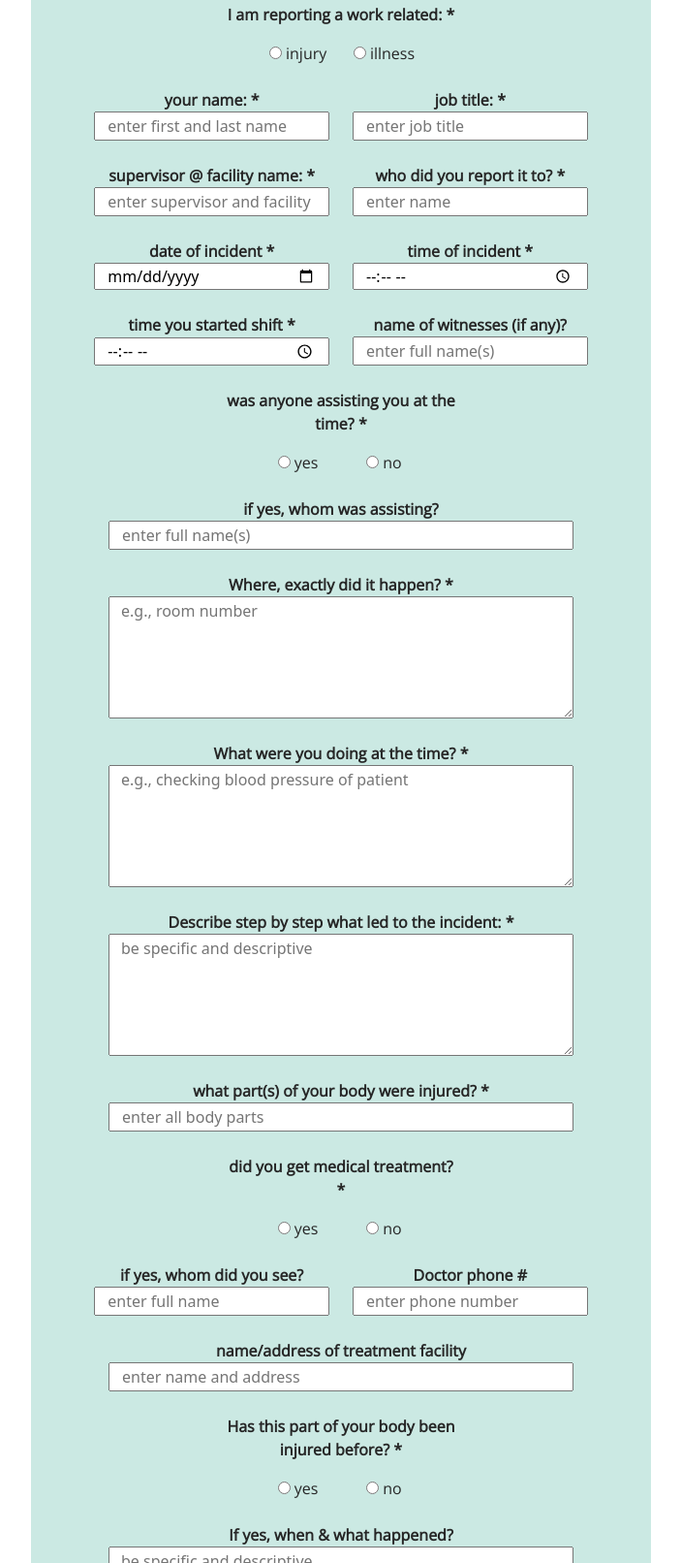
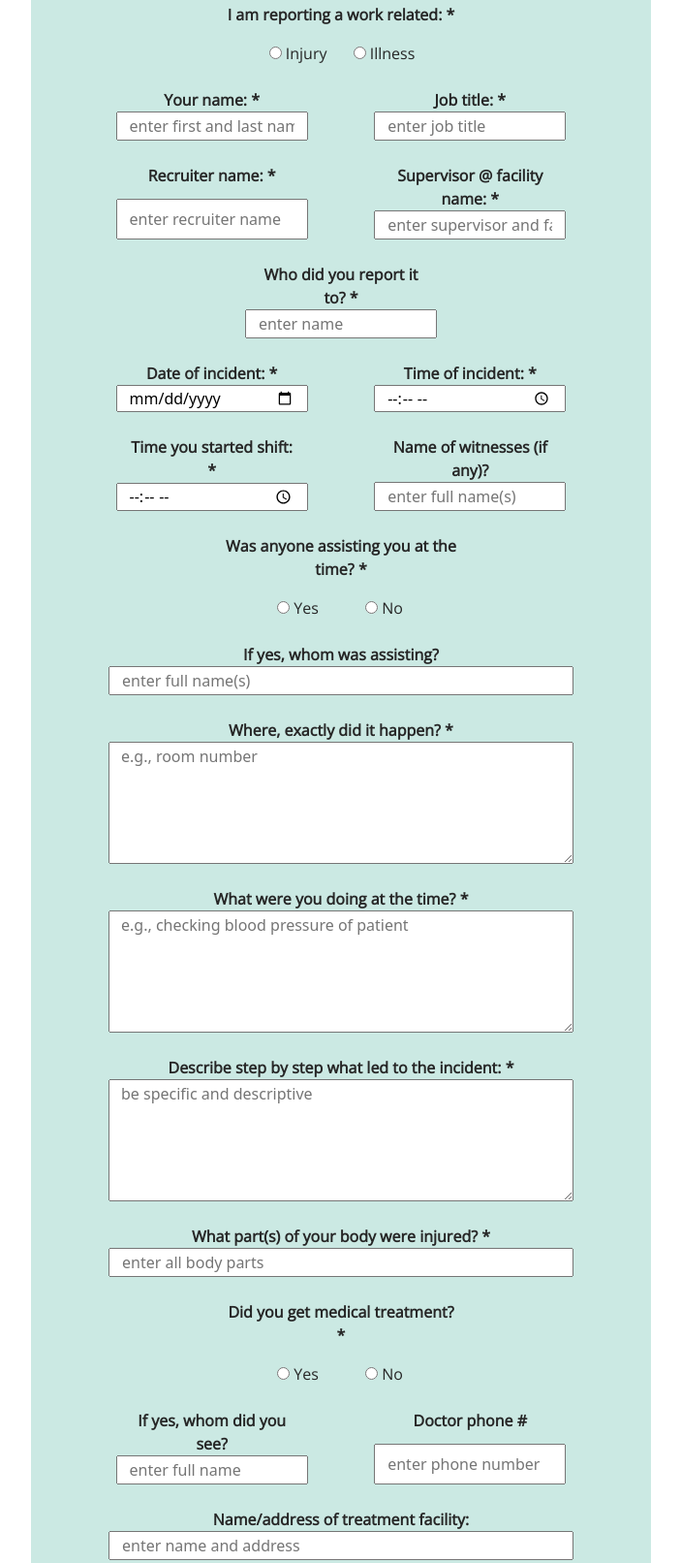
Before and after one commit to ewrjontan/oneStaffChallenge, a website: page index.html in a window 1280 px wide. Shown: the part 469-2081 px from the top of the page at 97% size, without its empty margins (288-991 px from the left). Drawn offline with nearby package versions, Linux system fonts and the light colour scheme.

Commit message:
added recruiter name to form

```diff
--- a/css/stylesheet.css
+++ b/css/stylesheet.css
@@ -14,7 +14,7 @@ html, body{
 }
 
 h1 {
-    font-family: 'FagoCo-Black';
+    font-family: 'FagoCo-Black','Open Sans', sans-serif;
 
 }
 
--- a/index.html
+++ b/index.html
@@ -44,9 +44,8 @@
         </header>
 
         <div class="my-5">
-<!--onsubmit="handleSubmit()"-->
             <form
-                class="text-center mx-auto py-5 col-11 col-md-8 col-lg-6"
+                class="text-center mx-auto py-5 col-11 col-md-8 col-lg-9 col-xl-6"
                 id="incidentForm"
                 autocomplete="off"
                 action="https://formspree.io/f/mpzkbkay"
@@ -58,100 +57,93 @@
                 <div class="row col-12 col-md-9 col-lg-5 mx-auto d-flex justify-content-center mb-4">
                     <label class="mb-3" for="incident-type" id="incidentTypeLabel">I am reporting a work related: *</label>
 
-                    <small class="validation-error" id='incidentTypeErrorMessage'></small>
-
                     <div class="col-4">
                         <input type='radio' id='injuryIncident' name='Incident-type' value='injury' required aria-required=”true”>
-                        <label class="radio-label" for='injuryIncident'>injury</label>
+                        <label class="radio-label" for='injuryIncident'>Injury</label>
                     </div>
 
                     <div class="col-4">
                         <input type='radio' id='illnessIncident' name='Incident-type' value='illness'>
-                        <label class="radio-label" for='illnessIncident'>illness</label>
+                        <label class="radio-label" for='illnessIncident'>Illness</label>
                     </div>
 
                 </div>
 
                 <div class="row col-lg-10 mx-auto">
-                    <small class="validation-error" id='nameErrorMessage'></small>
-                    <small class="validation-error" id='jobTitleErrorMessage'></small>
 
-                    <div class="row col-11 col-lg-6 mx-auto mb-4">
-                        <label for="name" id="nameLabel">your name: *</label><br/>
+                    <div class="row col-11 col-lg-5 mx-auto mb-4">
+                        <label for="name" id="nameLabel">Your name: *</label><br/>
                         <input type="text" id="name" name="Name" placeholder="enter first and last name" required aria-required=”true”>
                     </div>
 
-                    <div class="row col-11 col-lg-6 mx-auto mb-4">
-                        <label for="jobTitle" id="jobTitleLabel">job title: *</label><br>
+                    <div class="row col-11 col-lg-5 mx-auto mb-4">
+                        <label for="jobTitle" id="jobTitleLabel">Job title: *</label><br>
                         <input type="text" id="jobTitle" name="Job Title" placeholder="enter job title" required aria-required=”true”>
                     </div>
 
                 </div>
 
                 <div class="row col-lg-10 mx-auto">
-                    <small class="validation-error" id='supervisorErrorMessage'></small>
-                    <small class="validation-error" id='whoDidYouReportToErrorMessage'></small>
 
-                    <div class="row col-11 col-lg-6 mx-auto mb-4">
-                        <label for="supervisor" id="supervisorLabel">supervisor @ facility name: *</label><br>
+                    <div class="row col-11 col-lg-5 mx-auto mb-4">
+                        <label for="recruiterName" id="recruiterNameLabel">Recruiter name: *</label><br>
+                        <input type="text" id="recruiterName" name="Recruiter Name" placeholder="enter recruiter name" required aria-required=”true”>
+                    </div>
+
+                    <div class="row col-11 col-lg-5 mx-auto mb-4">
+                        <label for="supervisor" id="supervisorLabel">Supervisor @ facility name: *</label><br>
                         <input type="text" id="supervisor" name="Supervisor" placeholder="enter supervisor and facility" required aria-required=”true”>
                     </div>
 
-                    <div class="row col-11 col-lg-6 mx-auto mb-4">
-                        <label for="whoDidYouReportTo" id="whoDidYouReportToLabel">who did you report it to? *</label><br>
+                    <div class="row col-11 col-lg-5 mx-auto mb-4">
+                        <label for="whoDidYouReportTo" id="whoDidYouReportToLabel">Who did you report it to? *</label><br>
                         <input type="text" id="whoDidYouReportTo" name="Who Did You Report To" placeholder="enter name" required aria-required=”true”><br>
                     </div>
                 </div>
 
                 <div class="row col-lg-10 mx-auto">
-                    <small class="validation-error" id='incidentDateErrorMessage'></small>
-                    <small class="validation-error" id='incidentTimeErrorMessage'></small>
 
-                    <div class="row col-11 col-lg-6 mx-auto mb-4">
-                        <label for="incidentDate" id="incidentDateLabel">date of incident *</label><br>
+                    <div class="row col-11 col-lg-5 mx-auto mb-4">
+                        <label for="incidentDate" id="incidentDateLabel">Date of incident: *</label><br>
                         <input type="date" id="incidentDate" name="Incident Date" min="2020-01-01" max="2099-12-31" required aria-required=”true”>
                     </div>
 
-                    <div class="row col-11 col-lg-6 mx-auto mb-4">
-                        <label for="incidentTime" id="incidentTimeLabel">time of incident *</label><br>
+                    <div class="row col-11 col-lg-5 mx-auto mb-4">
+                        <label for="incidentTime" id="incidentTimeLabel">Time of incident: *</label><br>
                         <input type="time" id="incidentTime" name="Incident Time" min="00:00" max="24:00" required aria-required=”true”>
                     </div>
                 </div>
 
                 <div class="row col-lg-10 mx-auto">
-                    <small class="validation-error" id='shiftStartTimeErrorMessage'></small>
-                    <small class="validation-error" id='witnessesErrorMessage'></small>
-
-                    <div class="row col-11 col-lg-6 mx-auto mb-4">
-                        <label for="shiftStartTime" id="shiftStartTimeLabel">time you started shift *</label><br>
+                    <div class="row col-11 col-lg-5 mx-auto mb-4">
+                        <label for="shiftStartTime" id="shiftStartTimeLabel">Time you started shift: *</label><br>
                         <input type="time" id="shiftStartTime" name="Shift Start Time" min="00:00" max="24:00" required aria-required=”true”>
                     </div>
 
-                    <div class="row col-11 col-lg-6 mx-auto mb-4">
-                        <label for="witnesses">name of witnesses (if any)?</label><br>
+                    <div class="row col-11 col-lg-5 mx-auto mb-4">
+                        <label for="witnesses">Name of witnesses (if any)?</label><br>
                         <input type="text" id="witnesses" name="Witnesses" placeholder="enter full name(s)"><br>
                     </div>
                 </div>
 
                 <div class="row col-12 col-md-9 col-lg-5 mx-auto d-flex justify-content-center mb-4">
-                    <label class="mb-3" for="anyAssistance" id="anyAssistanceLabel">was anyone assisting you at the time? *</label>
+                    <label class="mb-3" for="anyAssistance" id="anyAssistanceLabel">Was anyone assisting you at the time? *</label>
 
                     <div class="col-4">
                         <input type='radio' id='anyAssistanceYes' name='Was Anyone Assisting' value='yes' required aria-required=”true”>
-                        <label class="radio-label" for='anyAssistanceYes'>yes</label>
+                        <label class="radio-label" for='anyAssistanceYes'>Yes</label>
                     </div>
 
                     <div class="col-4">
                         <input type='radio' id='anyAssistanceNo' name='Was Anyone Assisting' value='no'>
-                        <label class="radio-label" for='anyAssistanceNo'>no</label>
+                        <label class="radio-label" for='anyAssistanceNo'>No</label>
                     </div>
                 </div>
 
                 <div class="row col-11 col-lg-9 mx-auto mb-4">
-                    <label for="whoAssisting">if yes, whom was assisting?</label><br>
+                    <label for="whoAssisting">If yes, whom was assisting?</label><br>
                     <input type="text" id="whoAssisting" name="Who Was Assisting" placeholder="enter full name(s)"><br>
                 </div>
-
 
                 <div class="row col-11 col-lg-9 mx-auto mb-4 mt-lg-3">
                     <label for="incidentLocation" id="incidentLocationLabel">Where, exactly did it happen? *</label><br>
@@ -172,38 +164,38 @@
                 </div>
 
                 <div class="row col-11 col-lg-9 mx-auto mb-4">
-                    <label for="bodyPartInjured" id="bodyPartInjuredLabel">what part(s) of your body were injured? *</label><br>
+                    <label for="bodyPartInjured" id="bodyPartInjuredLabel">What part(s) of your body were injured? *</label><br>
                     <input type="text" id="bodyPartInjured" name="Body Part Injured" placeholder="enter all body parts" required aria-required=”true”><br>
                 </div>
 
                 <div class="row col-12 col-md-9 col-lg-5 mx-auto d-flex justify-content-center mb-4">
-                    <label class="mb-3" for="wasTreated" id="wasTreatedLabel">did you get medical treatment? *</label>
+                    <label class="mb-3" for="wasTreated" id="wasTreatedLabel">Did you get medical treatment? *</label>
 
                     <div class="col-4">
                         <input type='radio' id='wasTreatedYes' name='Was Treated' value='yes' required aria-required=”true”>
-                        <label class="radio-label" for='wasTreatedYes'>yes</label>
+                        <label class="radio-label" for='wasTreatedYes'>Yes</label>
                     </div>
 
                     <div class="col-4">
                         <input type='radio' id='wasTreatedNo' name='Was Treated' value='no'>
-                        <label class="radio-label" for='wasTreatedNo'>no</label>
+                        <label class="radio-label" for='wasTreatedNo'>No</label>
                     </div>
                 </div>
 
                 <div class="row col-lg-10 mx-auto">
-                    <div class="row col-11 col-lg-6 mx-auto mb-4">
-                        <label for="treatedBy">if yes, whom did you see?</label><br>
+                    <div class="row col-11 col-lg-5 mx-auto mb-4">
+                        <label for="treatedBy">If yes, whom did you see?</label><br>
                         <input type="text" id="treatedBy" name="Treated By" placeholder="enter full name"><br>
                     </div>
 
-                    <div class="row col-11 col-lg-6 mx-auto mb-4">
+                    <div class="row col-11 col-lg-5 mx-auto mb-4">
                         <label for="treatedByPhone">Doctor phone #</label><br>
                         <input type="tel" id="treatedByPhone" name="Treated By Phone" placeholder="enter phone number"><br>
                     </div>
                 </div>
 
                 <div class="row col-11 col-lg-9 mx-auto mb-4">
-                    <label for="placeOfTreatment">name/address of treatment facility</label><br>
+                    <label for="placeOfTreatment">Name/address of treatment facility:</label><br>
                     <input type="text" id="placeOfTreatment" name="Place Of Treatment" placeholder="enter name and address"><br>
                 </div>
 
@@ -212,12 +204,12 @@
 
                     <div class="col-4">
                         <input type='radio' id='injuredBeforeYes' name='Injured Before' value='yes' required aria-required=”true”>
-                        <label class="radio-label" for='injuredBeforeYes'>yes</label>
+                        <label class="radio-label" for='injuredBeforeYes'>Yes</label>
                     </div>
 
                     <div class="col-4">
                         <input type='radio' id='injuredBeforeNo' name='Injured Before' value='no'>
-                        <label class="radio-label" for='injuredBeforeNo'>no</label>
+                        <label class="radio-label" for='injuredBeforeNo'>No</label>
                     </div>
                 </div>
 
@@ -227,13 +219,13 @@
                 </div>
 
                 <div class="row col-lg-10 mx-auto">
-                    <div class="row col-11 col-lg-6 mx-auto mb-4">
-                        <label for="signature" id="signatureLabel">employee signature: *</label><br>
+                    <div class="row col-11 col-lg-5 mx-auto mb-4">
+                        <label for="signature" id="signatureLabel">Employee signature: *</label><br>
                         <input type="text" id="signature" name="Signature" placeholder="enter full name" required aria-required=”true”><br>
                     </div>
 
-                    <div class="row col-11 col-lg-6 mx-auto mb-4">
-                        <label for="todaysDate" id="todaysDateLabel">date: *</label><br>
+                    <div class="row col-11 col-lg-5 mx-auto mb-4">
+                        <label for="todaysDate" id="todaysDateLabel">Date: *</label><br>
                         <input type="date" id="todaysDate" name="Todays Date" min="2020-01-01" max="2099-12-31" required aria-required=”true”>
                     </div>
                 </div>
@@ -260,24 +252,10 @@
             </div>
           </div>
 
-
-
-
-        <script>
-
-            function handleSubmit(){
-                console.log('submit clicked');
-            }
-        </script>
-
         <script src="node_modules/jquery/dist/jquery.js"></script>
         <script src="node_modules/popper.js/dist/umd/popper.min.js"></script>
         <script src="node_modules/bootstrap/dist/js/bootstrap.min.js"></script>
         <script src="javascript.js"></script>
 
     </body>
-
-
-
-
 </html>
```
Also changed, not shown: javascript.js (+0 -67 lines).
